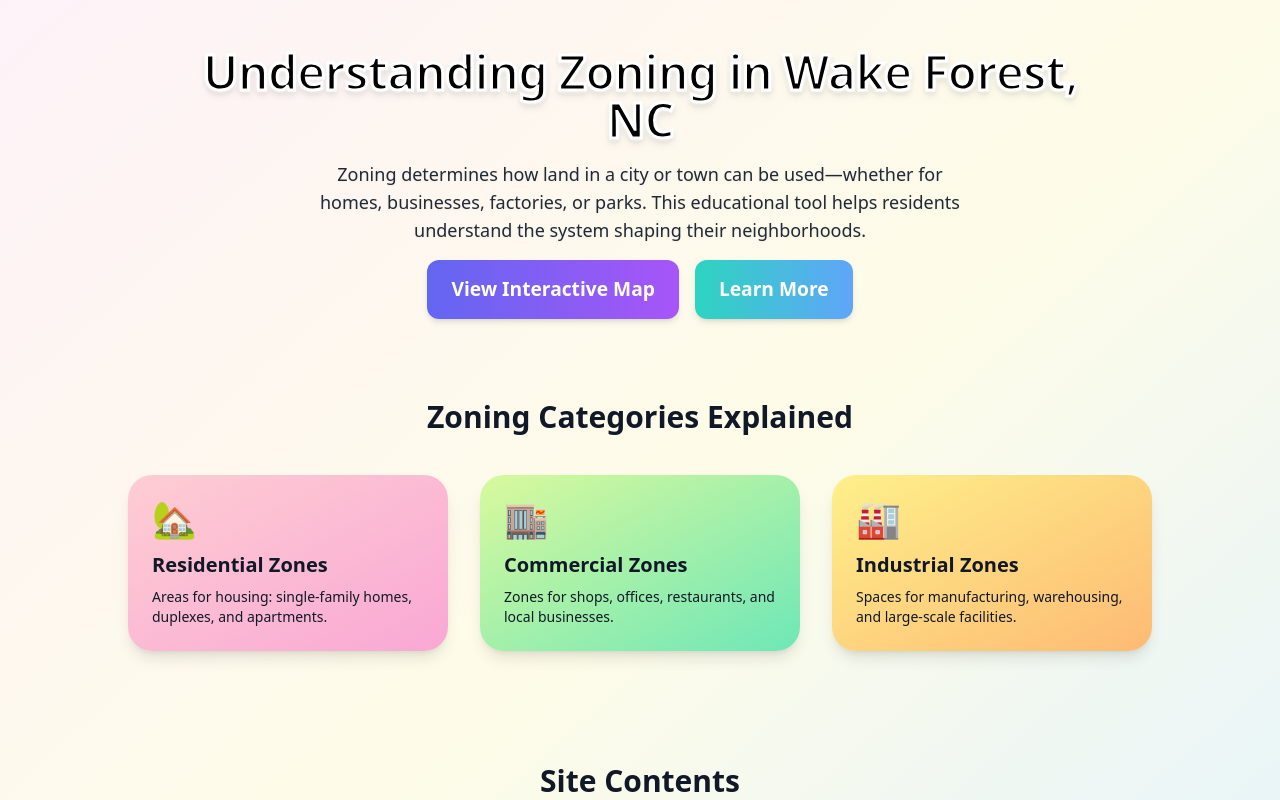
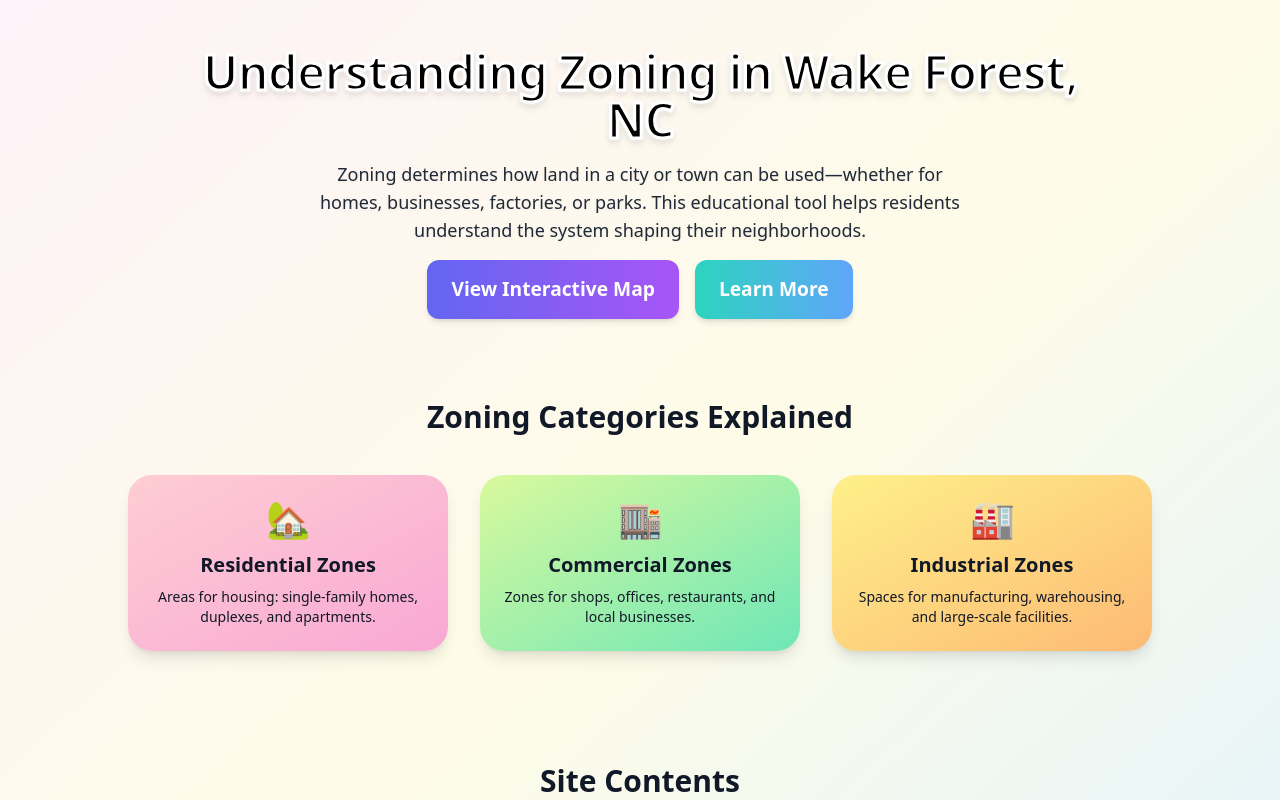
Before and after one commit to akunna1/Zoning-Wake-Forest-NC, a Next.js app: page / in a window 1280 px wide. Shown: the top 800 px of the page. Built offline with nearby package versions, Linux system fonts and the light colour scheme.

Commit message:
added flex justify-center text-center

```diff
--- a/src/app/page.tsx
+++ b/src/app/page.tsx
@@ -63,9 +63,9 @@ export default function HomePage() {
               aria-label={`${title} zoning category`}
               className={`bg-gradient-to-br ${color} text-gray-900 p-6 rounded-3xl shadow-lg transform transition hover:scale-105 hover:shadow-2xl cursor-pointer select-none focus:outline-none focus:ring-4 focus:ring-yellow-400`}
             >
-              <div className="text-4xl mb-3">{icon}</div>
-              <p className="text-xl font-semibold mb-2">{title} Zones</p>
-              <p className="text-sm">{description}</p>
+              <div className="text-4xl mb-3 flex justify-center">{icon}</div>
+              <p className="text-xl font-semibold mb-2 flex justify-center text-center">{title} Zones</p>
+              <p className="text-sm flex justify-center text-center">{description}</p>
             </div>
           ))}
         </div>
```
